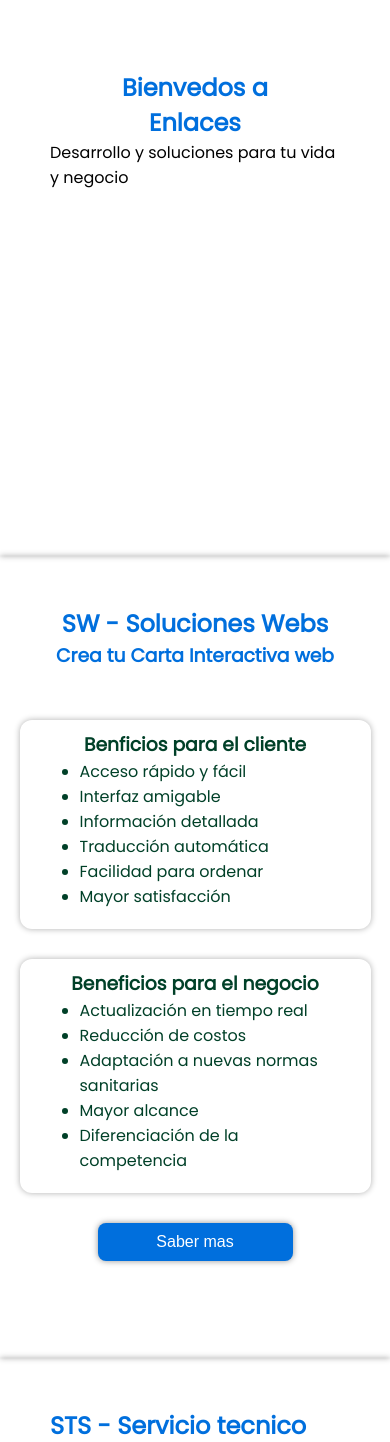
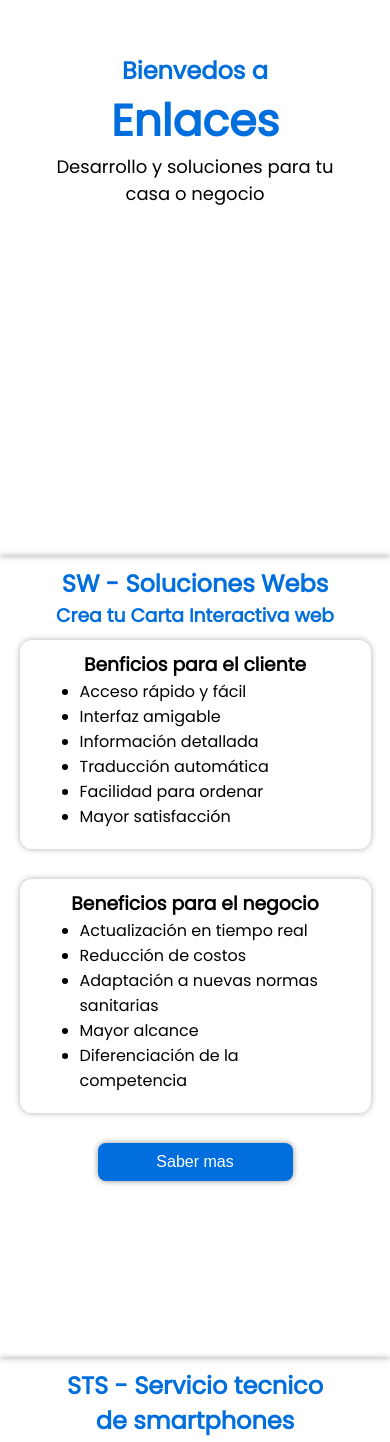
Before and after one commit to EluJLM/enlaces, a React (Create React App) app: page / in a window 390 px wide. Shown: the part 246-1688 px from the top of the page. Built offline with nearby package versions, Linux system fonts and the light colour scheme.

Commit message:
con la principal de sw y sts

```diff
--- a/src/App.css
+++ b/src/App.css
@@ -16,7 +16,6 @@ body {
   width: 100%;
   min-height: 100vh;
   background-color: var(--white);
-  color: var(--green);
   font-family: "Poppins", sans-serif;
   font-weight: 400;
   font-style: normal;
--- a/src/App.js
+++ b/src/App.js
@@ -1,7 +1,6 @@
 
 import { Suspense, useState } from "react";
 import { Routes, Route, Link } from "react-router-dom"
-import Product from "./pages/Product"
 import Home from "./pages/Home"
 import Dashboard from "./pages/Dashboard"
 import Overview from "./pages/Overview"
@@ -10,8 +9,11 @@ import ProtectedRoute from "./pages/ProtectedRoute";
 import Profile from "./pages/Profile";
 import NotFound from "./pages/NotFound";
 
+import './App.css';
+import { serviciotecnicosmartphone, solucioneswebs } from "./components/Rutes";
+import Solucioneswebs from "./pages/Solucioneswebs";
+import Serviciotecnicodesmartphone from "./pages/Serviciotecnicodesmartphone";
 
-import './App.css';
 
 function App() {
 
@@ -26,10 +28,10 @@ function App() {
           <Link to="/">Inicio</Link>
         </li>
         <li>
-          <Link to="/sw">{screenWidth > 700 ? "Soluciones Webs": "SW"}</Link>
+          <Link to={solucioneswebs}>{screenWidth > 700 ? "Soluciones Webs": "SW"}</Link>
         </li>
         <li>
-          <Link to="/sts">{screenWidth > 700 ? "SerTec SmartPhones": "STS"}</Link>
+          <Link to={serviciotecnicosmartphone}>{screenWidth > 700 ? "SerTec SmartPhones": "STS"}</Link>
         </li>
         <li>
           <Link to="/profile">Perfil</Link>
@@ -39,8 +41,8 @@ function App() {
 
     <Routes>
         <Route path="/" element={<Home />}></Route>
-        <Route path="/about" element={<About />}></Route>
-        <Route path="/product/:id" element={<Product />}></Route>
+        <Route path={solucioneswebs} element={<Solucioneswebs />}></Route>
+        <Route path={serviciotecnicosmartphone} element={<Serviciotecnicodesmartphone />}></Route>
         <Route path="/dashboard/*" element={<Dashboard />}>
           <Route path="overview" element={<Overview />}></Route>
           <Route path="settings" element={
@@ -60,10 +62,6 @@ function App() {
       </Routes>
     </div>
     );
-}
-
-function About() {
-  return <h2>About</h2>
 }
 
 /*import logo from './logo.svg';
--- /dev/null
+++ b/src/components/Rutes.js
@@ -0,0 +1,4 @@
+const solucioneswebs = "/solucioneswebs";
+const serviciotecnicosmartphone ="/serviciotecnicodesmartphone";
+
+export {solucioneswebs, serviciotecnicosmartphone}
--- a/src/pages/Home.js
+++ b/src/pages/Home.js
@@ -1,12 +1,16 @@
 import { Link, useNavigate } from "react-router-dom";
 import { SectionOne, SectionTwos } from "../components/Setions";
 import './styles.css';
+import { serviciotecnicosmartphone, solucioneswebs } from "../components/Rutes";
 
 const Home = () => {
   const navigate = useNavigate();
 
   const goToSW = () => {
-    navigate("/sw");
+    navigate(solucioneswebs);
+  }
+  const goToSTS = () => {
+    navigate(serviciotecnicosmartphone);
   }
 
   return (
@@ -14,7 +18,7 @@ const Home = () => {
       <SectionOne
         text1={"Bienvedos a"}
         text2={"Enlaces"}
-        textp={"Desarrollo y soluciones para tu vida y negocio"}
+        textp={"Desarrollo y soluciones para tu casa o negocio"}
       />
       <SectionTwos
         titulo={"SW - Soluciones Webs"}
@@ -55,11 +59,11 @@ const Home = () => {
           "Eliminación de virus y malware",
           "Optimización de rendimiento del sistema",
           "Liberación de móviles (desbloqueo de red)",
-          "Instalación de aplicaciones personalizadas",
           "Solución de problemas de conectividad (Wi-Fi, Bluetooth, etc.)",
           "Restauración de software de fábrica",
           "Configuración y personalización de dispositivos",
         ]}
+        button={goToSTS}
       />
     </>
   )
--- a/src/pages/Product.js
+++ /dev/null
@@ -1,13 +0,0 @@
-import { useParams } from "react-router-dom";
-
-const Product = () => {
-  const { id } = useParams();
-
-  return (
-    <section>
-      <h2>Product {id}</h2>
-    </section>
-  )
-}
-
-export default Product;
--- /dev/null
+++ b/src/pages/Serviciotecnicodesmartphone.js
@@ -0,0 +1,15 @@
+import { SectionOne } from "../components/Setions";
+
+const Serviciotecnicodesmartphone = () => {
+    return(
+        <>
+            <SectionOne
+                text1={"Servicio tecnico de Smartphone"}
+                text2={"Tu smartphone va a quedar en las mejores manos"}
+                textp={"Confiblidad, respeto y compromiso nos caracterizan."}
+            />
+        </>
+    )
+}
+
+export default Serviciotecnicodesmartphone;
--- /dev/null
+++ b/src/pages/Solucioneswebs.js
@@ -0,0 +1,15 @@
+import { SectionOne } from "../components/Setions";
+
+const Solucioneswebs = () => {
+    return (
+        <>
+            <SectionOne
+                text1={"Soluciones Webs"}
+                text2={"Al alcanse de tu negocio un catalogo o carta digital"}
+                textp={"genera confiabilidad y credivilidad en tus clientes"}
+            />
+        </>
+    )
+}
+
+export default Solucioneswebs;
--- a/src/pages/styles.css
+++ b/src/pages/styles.css
@@ -4,10 +4,15 @@ section{
     padding-bottom: 50px;
     overflow: hidden;
     & header{
-        padding: 50px;
+        padding: 10px 50px;
         color: var(--bluelight);
+        & h1{
+            font-size: 44px;
+            padding: 0px 145px;
+        }
         & p{
             color: var(--black);
+            font-size: 18px;
         }
     }
     & ul {
@@ -58,6 +63,9 @@ section{
             display: flex;
             flex-direction: column;
             align-items: center;
+            & h2, h1, p{
+                text-align: center;
+            }
         }
     }
 }
```
Also changed, not shown: public/icono.webp, 1 other file (tests, documents, lock files or other folders).
